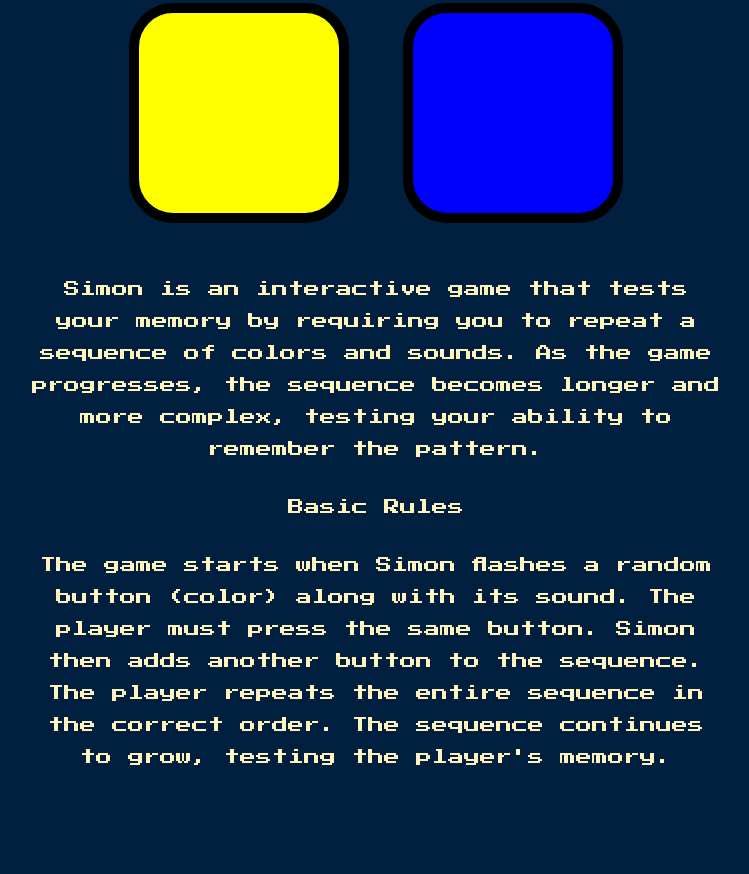
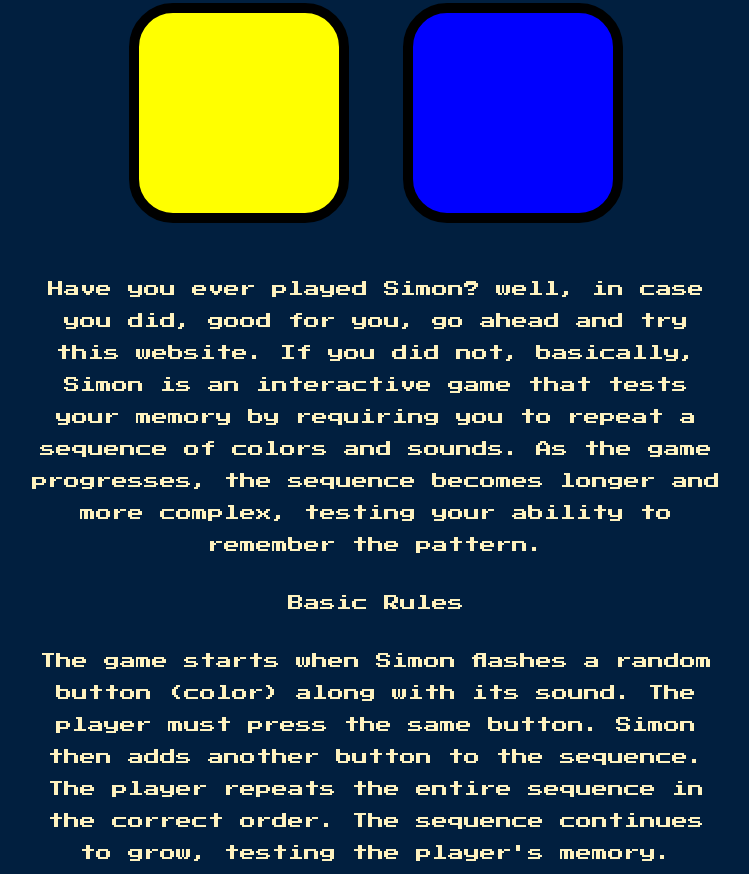
Before and after one commit to AArek202/Simon-Game, a plain HTML site: page index.html in a window 1280 px wide. Shown: the part 650-1524 px from the top of the page, without its empty margins (264-1013 px from the left). Before the commit the page ends 1428 px from the top, so only its background shows below. Drawn offline with nearby package versions, Linux system fonts and the light colour scheme.

Commit message:
Update index.html

```diff
--- a/index.html
+++ b/index.html
@@ -57,7 +57,7 @@
 
   <div class="htplay">
     <p>
-      Simon is an interactive game that tests your memory by requiring you to repeat a sequence of colors and sounds. As the game progresses, the sequence becomes longer and more complex, testing your ability to remember the pattern.
+      Have you ever played Simon? well, in case you did, good for you, go ahead and try this website. If you did not, basically, Simon is an interactive game that tests your memory by requiring you to repeat a sequence of colors and sounds. As the game progresses, the sequence becomes longer and more complex, testing your ability to remember the pattern.
     </p>
 
     <p>
```
